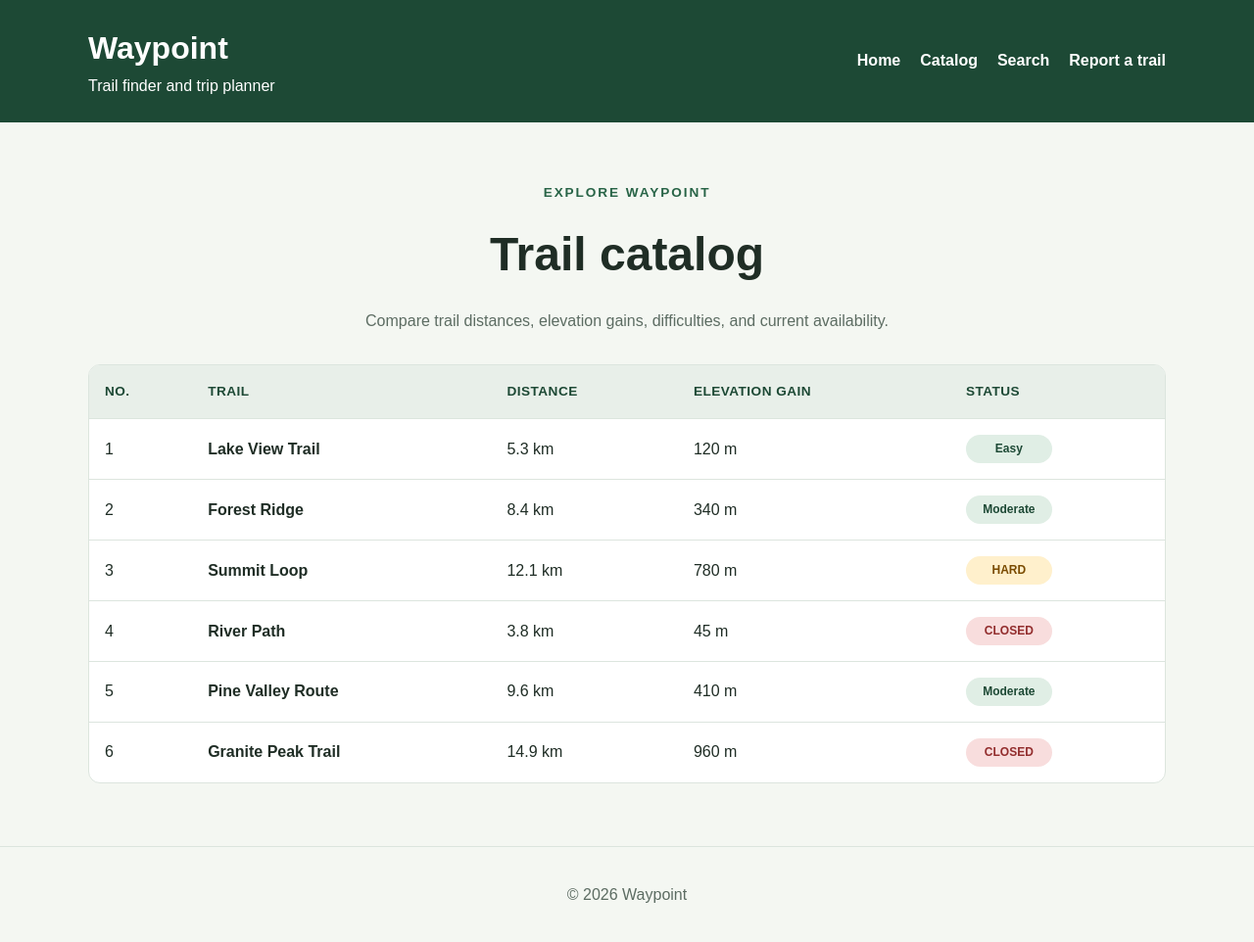
After one commit to achuthanjagandas/waypoint-term-project, a Django app: page /catalog/ in a window 1280 px wide. The commit adds this page. Shown: the whole page at 98% size. Run offline with Django 4.2, Linux system fonts and the light colour scheme.

Commit message:
week 11: add data-driven trail catalog

```diff
--- a/static/style.css
+++ b/static/style.css
@@ -312,3 +312,93 @@ form textarea:focus {
         margin: 0.75rem auto 0;
     }
 }
+
+/* Trail catalog */
+
+.catalog-heading {
+    max-width: 760px;
+    margin: 0 auto 2rem;
+    text-align: center;
+}
+
+.catalog-heading h2 {
+    margin: 0.25rem 0 0.75rem;
+    font-size: clamp(2rem, 5vw, 3rem);
+}
+
+.catalog-heading > p:last-child {
+    color: var(--muted);
+}
+
+.catalog-panel {
+    overflow: hidden;
+    border: 1px solid var(--border);
+    border-radius: 0.75rem;
+    background: var(--surface);
+}
+
+.table-wrapper {
+    overflow-x: auto;
+}
+
+.catalog-table {
+    width: 100%;
+    border-collapse: collapse;
+}
+
+.catalog-table th,
+.catalog-table td {
+    padding: 1rem;
+    border-bottom: 1px solid var(--border);
+    text-align: left;
+    vertical-align: middle;
+}
+
+.catalog-table th {
+    background: #e8efe9;
+    color: var(--primary-dark);
+    font-size: 0.85rem;
+    letter-spacing: 0.03rem;
+    text-transform: uppercase;
+}
+
+.catalog-table tbody tr:last-child td {
+    border-bottom: none;
+}
+
+.catalog-table tbody tr:hover {
+    background: #f8faf7;
+}
+
+.badge {
+    display: inline-block;
+    min-width: 5.5rem;
+    padding: 0.3rem 0.6rem;
+    border-radius: 999px;
+    font-size: 0.75rem;
+    font-weight: bold;
+    text-align: center;
+}
+
+.badge-standard {
+    background: #e0eee5;
+    color: var(--primary-dark);
+}
+
+.badge-hard {
+    background: #fff0cc;
+    color: #7a4b00;
+}
+
+.badge-closed {
+    background: #f8dddd;
+    color: #922d2d;
+}
+
+@media (max-width: 650px) {
+    .catalog-table th,
+    .catalog-table td {
+        padding: 0.75rem;
+        white-space: nowrap;
+    }
+}
--- /dev/null
+++ b/templates/catalog.html
@@ -0,0 +1,72 @@
+{% extends "base.html" %}
+
+{% block title %}
+Trail Catalog | Waypoint
+{% endblock %}
+
+{% block content %}
+<div class="container page-content">
+    <section class="catalog-heading">
+        <p class="eyebrow">Explore Waypoint</p>
+        <h2>Trail catalog</h2>
+        <p>
+            Compare trail distances, elevation gains, difficulties,
+            and current availability.
+        </p>
+    </section>
+
+    <section class="catalog-panel">
+        {% if trails %}
+            <div class="table-wrapper">
+                <table class="catalog-table">
+                    <thead>
+                        <tr>
+                            <th scope="col">No.</th>
+                            <th scope="col">Trail</th>
+                            <th scope="col">Distance</th>
+                            <th scope="col">Elevation gain</th>
+                            <th scope="col">Status</th>
+                        </tr>
+                    </thead>
+
+                    <tbody>
+                        {% for trail in trails %}
+                            <tr>
+                                <td>{{ forloop.counter }}</td>
+                                <td>
+                                    <strong>{{ trail.name }}</strong>
+                                </td>
+                                <td>
+                                    {{ trail.distance_km|floatformat:1 }} km
+                                </td>
+                                <td>
+                                    {{ trail.elevation_gain }} m
+                                </td>
+                                <td>
+                                    {% if not trail.is_open %}
+                                        <span class="badge badge-closed">
+                                            CLOSED
+                                        </span>
+                                    {% elif trail.difficulty == "expert" %}
+                                        <span class="badge badge-hard">
+                                            HARD
+                                        </span>
+                                    {% else %}
+                                        <span class="badge badge-standard">
+                                            {{ trail.difficulty|title }}
+                                        </span>
+                                    {% endif %}
+                                </td>
+                            </tr>
+                        {% endfor %}
+                    </tbody>
+                </table>
+            </div>
+        {% else %}
+            <p class="empty-message">
+                No trails are currently available.
+            </p>
+        {% endif %}
+    </section>
+</div>
+{% endblock %}
--- a/templates/partials/navbar.html
+++ b/templates/partials/navbar.html
@@ -11,6 +11,7 @@
 
         <nav class="site-nav" aria-label="Primary navigation">
             <a href="{% url 'home' %}">Home</a>
+            <a href="{% url 'catalog' %}">Catalog</a>
             <a href="{% url 'search' %}">Search</a>
             <a href="{% url 'report' %}">Report a trail</a>
         </nav>
--- a/waypoint/urls.py
+++ b/waypoint/urls.py
@@ -1,19 +1,3 @@
-"""
-URL configuration for waypoint project.
-
-The `urlpatterns` list routes URLs to views. For more information please see:
-    https://docs.djangoproject.com/en/4.2/topics/http/urls/
-Examples:
-Function views
-    1. Add an import:  from my_app import views
-    2. Add a URL to urlpatterns:  path('', views.home, name='home')
-Class-based views
-    1. Add an import:  from other_app.views import Home
-    2. Add a URL to urlpatterns:  path('', Home.as_view(), name='home')
-Including another URLconf
-    1. Import the include() function: from django.urls import include, path
-    2. Add a URL to urlpatterns:  path('blog/', include('blog.urls'))
-"""
 from django.contrib import admin
 from django.urls import path
 
@@ -23,6 +7,7 @@ from . import views
 urlpatterns = [
     path("admin/", admin.site.urls),
     path("", views.home, name="home"),
+    path("catalog/", views.catalog, name="catalog"),
     path("report/", views.report_trail, name="report"),
     path("search/", views.search_trails, name="search"),
 ]
--- a/waypoint/views.py
+++ b/waypoint/views.py
@@ -23,6 +23,52 @@ SAMPLE_TRAILS = [
         "name": "River Path",
         "distance": "3.8 km",
         "difficulty": "Easy",
+    },
+]
+
+
+CATALOG_TRAILS = [
+    {
+        "name": "Lake View Trail",
+        "distance_km": 5.25,
+        "elevation_gain": 120,
+        "difficulty": "easy",
+        "is_open": True,
+    },
+    {
+        "name": "Forest Ridge",
+        "distance_km": 8.44,
+        "elevation_gain": 340,
+        "difficulty": "moderate",
+        "is_open": True,
+    },
+    {
+        "name": "Summit Loop",
+        "distance_km": 12.08,
+        "elevation_gain": 780,
+        "difficulty": "expert",
+        "is_open": True,
+    },
+    {
+        "name": "River Path",
+        "distance_km": 3.76,
+        "elevation_gain": 45,
+        "difficulty": "easy",
+        "is_open": False,
+    },
+    {
+        "name": "Pine Valley Route",
+        "distance_km": 9.63,
+        "elevation_gain": 410,
+        "difficulty": "moderate",
+        "is_open": True,
+    },
+    {
+        "name": "Granite Peak Trail",
+        "distance_km": 14.91,
+        "elevation_gain": 960,
+        "difficulty": "expert",
+        "is_open": False,
     },
 ]
 
@@ -79,3 +125,12 @@ def search_trails(request):
     }
 
     return render(request, "search.html", context)
+
+
+def catalog(request):
+    """Display the temporary Week 11 trail catalogue."""
+    context = {
+        "trails": CATALOG_TRAILS,
+    }
+
+    return render(request, "catalog.html", context)
```
